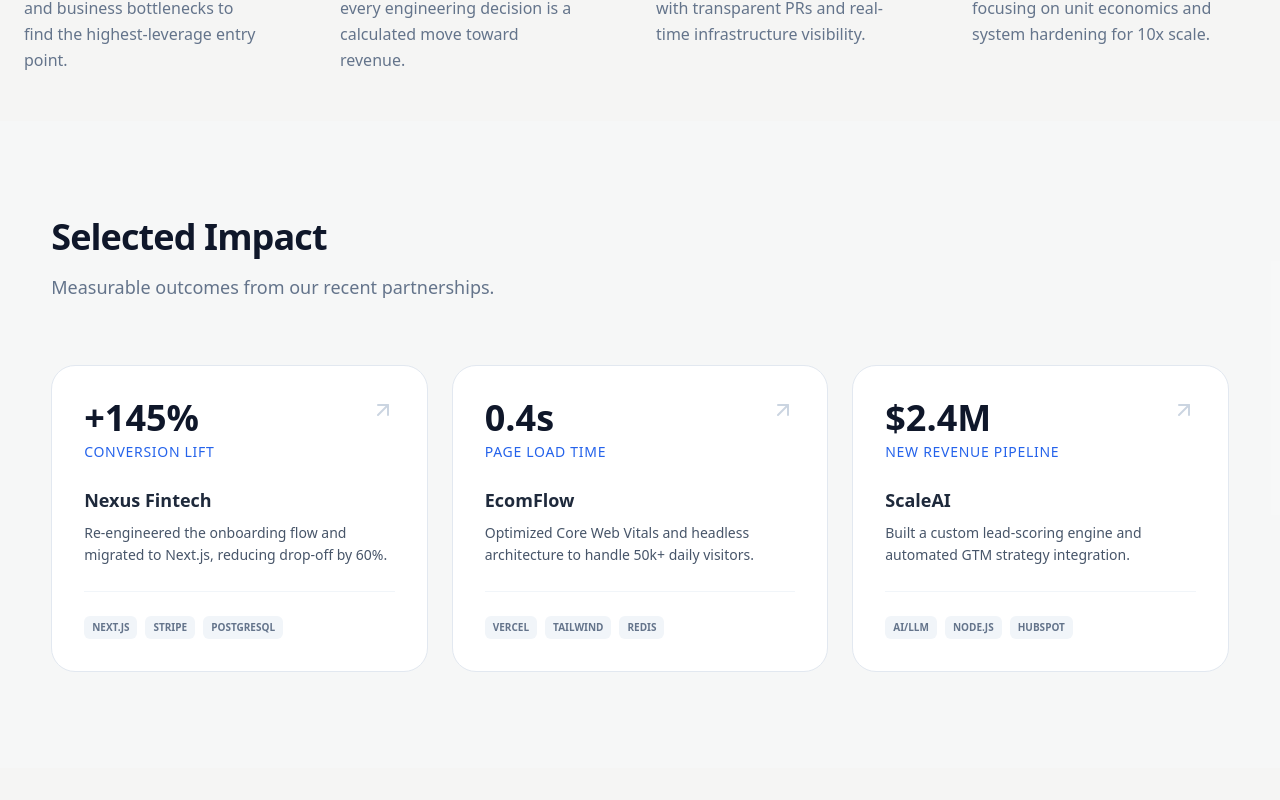
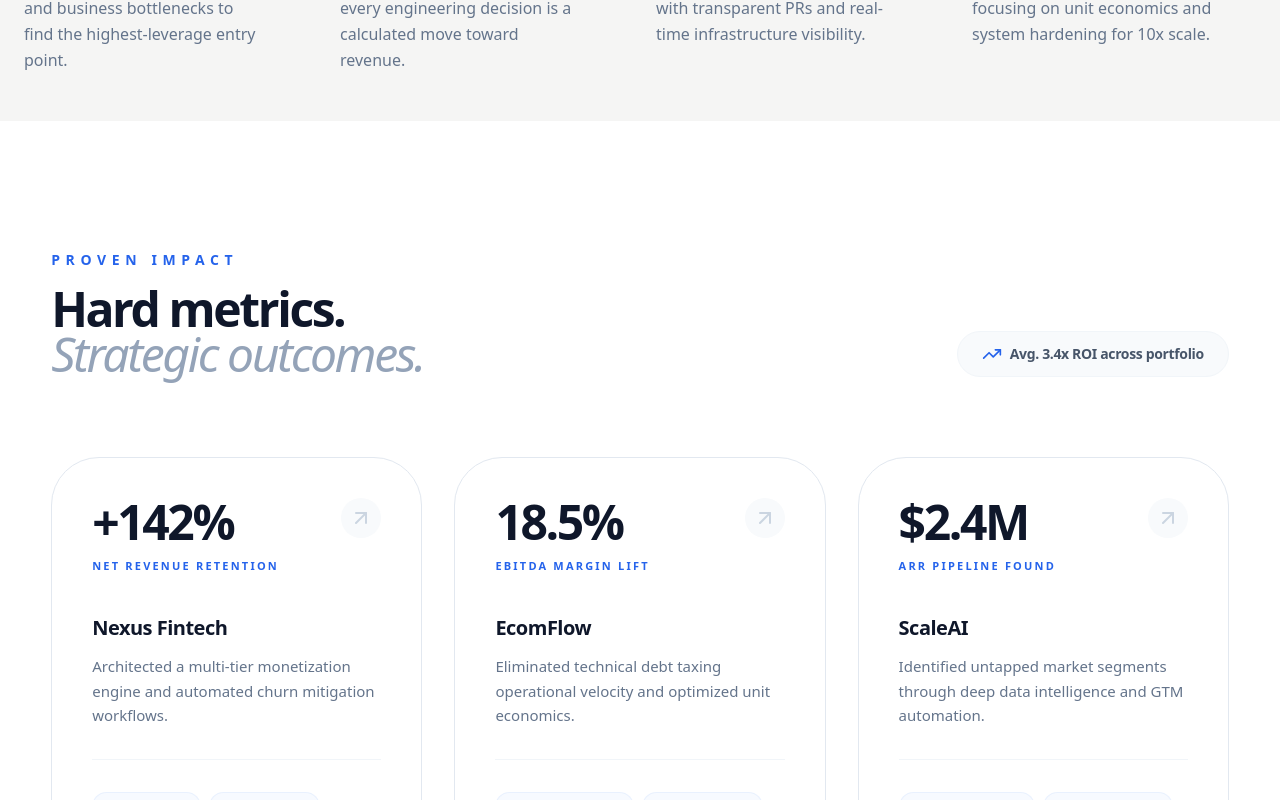
Before and after one commit to l-tting/ab-consul, a Next.js app in the folder my-app/: page / in a window 1280 px wide. Shown: the part 2280-3080 px from the top of the page. Built offline with nearby package versions, Linux system fonts and the light colour scheme.

Commit message:
optimized final cta in home page from tech to general advisory

```diff
--- a/my-app/src/components/ProofOfVal.jsx
+++ b/my-app/src/components/ProofOfVal.jsx
@@ -1,63 +1,85 @@
-import { ArrowUpRight, CheckCircle2 } from "lucide-react";
+"use client";
+
+import { ArrowUpRight, TrendingUp } from "lucide-react";
 
 const results = [
   {
-    metric: "+145%",
-    label: "Conversion Lift",
+    metric: "+142%",
+    label: "Net Revenue Retention",
     client: "Nexus Fintech",
-    description: "Re-engineered the onboarding flow and migrated to Next.js, reducing drop-off by 60%.",
-    tags: ["Next.js", "Stripe", "PostgreSQL"],
+    description: "Architected a multi-tier monetization engine and automated churn mitigation workflows.",
+    outcomes: ["Pricing Logic", "LTV Expansion", "Churn Reduction"],
+    theme: "from-blue-600 to-cyan-500"
   },
   {
-    metric: "0.4s",
-    label: "Page Load Time",
+    metric: "18.5%",
+    label: "EBITDA Margin Lift",
     client: "EcomFlow",
-    description: "Optimized Core Web Vitals and headless architecture to handle 50k+ daily visitors.",
-    tags: ["Vercel", "Tailwind", "Redis"],
+    description: "Eliminated technical debt taxing operational velocity and optimized unit economics.",
+    outcomes: ["OpEx Optimization", "Scale Readiness", "Infra Liquidation"],
+    theme: "from-emerald-600 to-teal-500"
   },
   {
     metric: "$2.4M",
-    label: "New Revenue Pipeline",
+    label: "ARR Pipeline Found",
     client: "ScaleAI",
-    description: "Built a custom lead-scoring engine and automated GTM strategy integration.",
-    tags: ["AI/LLM", "Node.js", "HubSpot"],
+    description: "Identified untapped market segments through deep data intelligence and GTM automation.",
+    outcomes: ["Market Expansion", "Pipeline Velocity", "GTM Strategy"],
+    theme: "from-purple-600 to-fuchsia-500"
   }
 ];
 
 export default function ResultsSection() {
   return (
-    <section className="w-full py-24 flex justify-center bg-slate-50/50">
+    <section className="w-full py-32 flex justify-center bg-white">
       <div className="w-[92%] max-w-7xl">
-        {/* Header */}
-        <div className="mb-16">
-          <h2 className="text-4xl font-bold tracking-tight text-slate-900">Selected Impact</h2>
-          <p className="text-slate-500 mt-4 text-lg">Measurable outcomes from our recent partnerships.</p>
+        {/* Advisory Header */}
+        <div className="flex flex-col md:flex-row justify-between items-end gap-8 mb-20">
+          <div className="max-w-2xl">
+            <h2 className="text-[14px] font-black uppercase tracking-[0.4em] text-blue-600 mb-4">
+              Proven Impact
+            </h2>
+            <p className="text-5xl font-bold tracking-tighter text-slate-900 leading-[0.95]">
+              Hard metrics. <br/>
+              <span className="text-slate-400 italic font-medium">Strategic outcomes.</span>
+            </p>
+          </div>
+          <div className="flex items-center gap-2 px-6 py-3 bg-slate-50 rounded-full border border-slate-100">
+            <TrendingUp className="w-5 h-5 text-blue-600" />
+            <span className="text-sm font-bold text-slate-600 tracking-tight">Avg. 3.4x ROI across portfolio</span>
+          </div>
         </div>
 
         {/* The Grid */}
-        <div className="grid grid-cols-1 md:grid-cols-3 gap-6">
+        <div className="grid grid-cols-1 md:grid-cols-3 gap-8">
           {results.map((item, idx) => (
-            <div key={idx} className="group bg-white p-8 rounded-3xl border border-slate-200 hover:border-blue-500 transition-all flex flex-col justify-between">
-              <div>
-                <div className="flex justify-between items-start mb-6">
+            <div key={idx} className="group relative bg-white p-10 rounded-[3rem] border border-slate-200 transition-all duration-500 hover:shadow-[0_30px_60px_-15px_rgba(0,0,0,0.1)] hover:-translate-y-2">
+
+              {/* Subtle Internal Glow */}
+              <div className={`absolute top-0 right-0 w-32 h-32 bg-gradient-to-br ${item.theme} opacity-0 group-hover:opacity-[0.03] blur-3xl transition-opacity duration-700`} />
+
+              <div className="relative z-10">
+                <div className="flex justify-between items-start mb-10">
                   <div>
-                    <span className="text-4xl font-bold text-slate-900">{item.metric}</span>
-                    <p className="text-sm font-medium text-blue-600 uppercase tracking-wider mt-1">{item.label}</p>
+                    <span className="text-5xl font-black text-slate-900 tracking-tighter leading-none">{item.metric}</span>
+                    <p className="text-[11px] font-black text-blue-600 uppercase tracking-[0.2em] mt-3">{item.label}</p>
                   </div>
-                  <ArrowUpRight className="text-slate-300 group-hover:text-blue-500 transition-colors" />
+                  <div className="p-2 rounded-full bg-slate-50 text-slate-300 group-hover:text-blue-600 group-hover:bg-blue-50 transition-all">
+                    <ArrowUpRight size={24} />
+                  </div>
                 </div>
 
-                <h3 className="text-lg font-bold text-slate-800 mb-2">{item.client}</h3>
-                <p className="text-slate-600 text-sm leading-relaxed mb-6">
+                <h3 className="text-xl font-extrabold text-slate-900 mb-3 tracking-tight">{item.client}</h3>
+                <p className="text-slate-500 text-[15px] font-medium leading-relaxed mb-8">
                   {item.description}
                 </p>
               </div>
 
-              {/* Technical Footnote */}
-              <div className="flex flex-wrap gap-2 pt-6 border-t border-slate-100">
-                {item.tags.map(tag => (
-                  <span key={tag} className="text-[10px] font-bold bg-slate-100 text-slate-500 px-2 py-1 rounded-md uppercase">
-                    {tag}
+              {/* Strategic Outcomes Footnote */}
+              <div className="relative z-10 flex flex-wrap gap-2 pt-8 border-t border-slate-100">
+                {item.outcomes.map(outcome => (
+                  <span key={outcome} className="text-[10px] font-black bg-blue-50/50 text-blue-700/70 px-3 py-1.5 rounded-full uppercase tracking-wider border border-blue-100/50">
+                    {outcome}
                   </span>
                 ))}
               </div>
```
